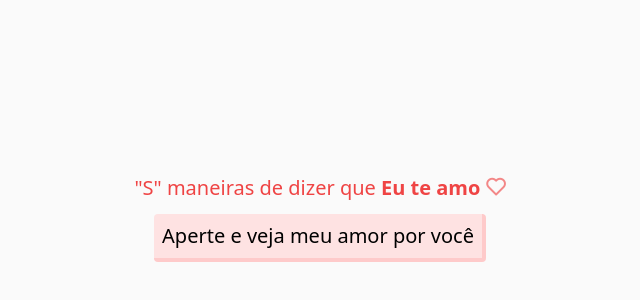
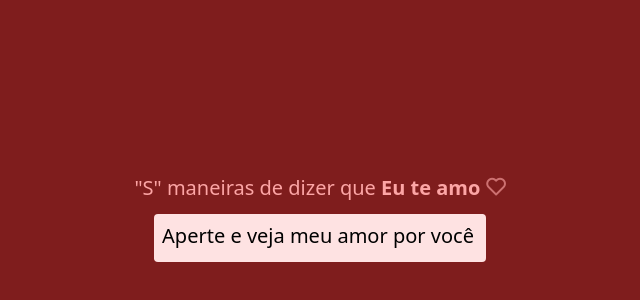
Before and after one commit to luismrtns/mensagens-amor, a plain HTML site: page index.html in a window 1280 px wide. Shown: the part 176-476 px from the top of the page, without its empty margins (320-960 px from the left). Drawn offline with nearby package versions, Linux system fonts and the light colour scheme.

Commit message:
mudei o bg color

```diff
--- a/index.html
+++ b/index.html
@@ -11,15 +11,15 @@
     <title>Mensagens pro meu amor</title>
   </head>
   <body
-    class="h-screen bg-zinc-50 dark:bg-black flex flex-col items-center justify-center text-zinc-50 mx-auto"
+    class="h-screen bg-red-900 flex flex-col items-center justify-center text-zinc-50 mx-auto"
   >
-    <h1 class="text-red-500 text-xl">
+    <h1 class="text-red-300 text-xl">
       "S" maneiras de dizer que <strong>Eu te amo</strong>
-      <i class="bx bx-heart bx-burst text-red-500"></i>
+      <i class="bx bx-heart bx-burst text-red-300"></i>
     </h1>
     <button
       id="gerarMensagem"
-      class="bg-red-100 text-xl text-black rounded p-2 mt-3 border-b-4 border-r-4 border-red-200 hover:bg-transparent hover:border-red-500 hover:text-white transition-all duration-300"
+      class="bg-red-100 text-xl text-black rounded p-2 mt-3 border-b-4 border-r-4 border-red-100 hover:bg-transparent hover:border-red-500 hover:text-white transition-all duration-300"
     >
       Aperte e veja meu amor por você
     </button>
```
